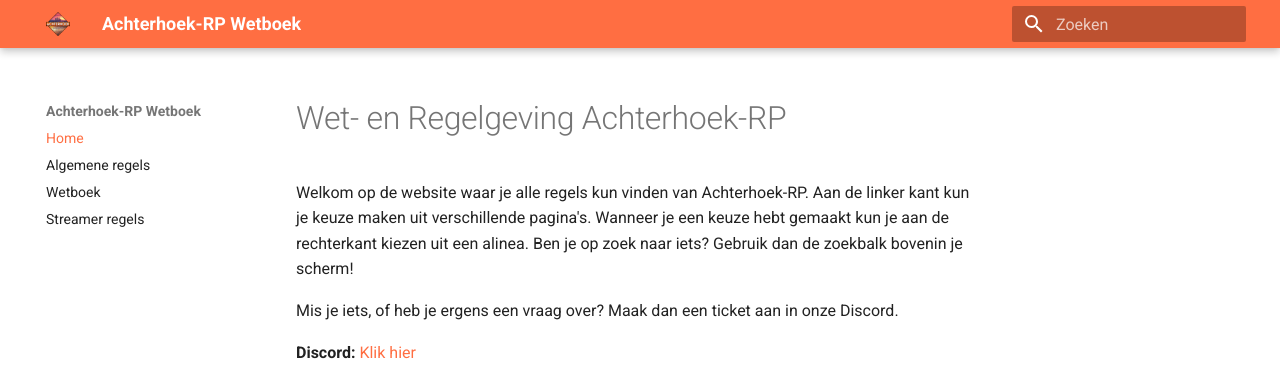
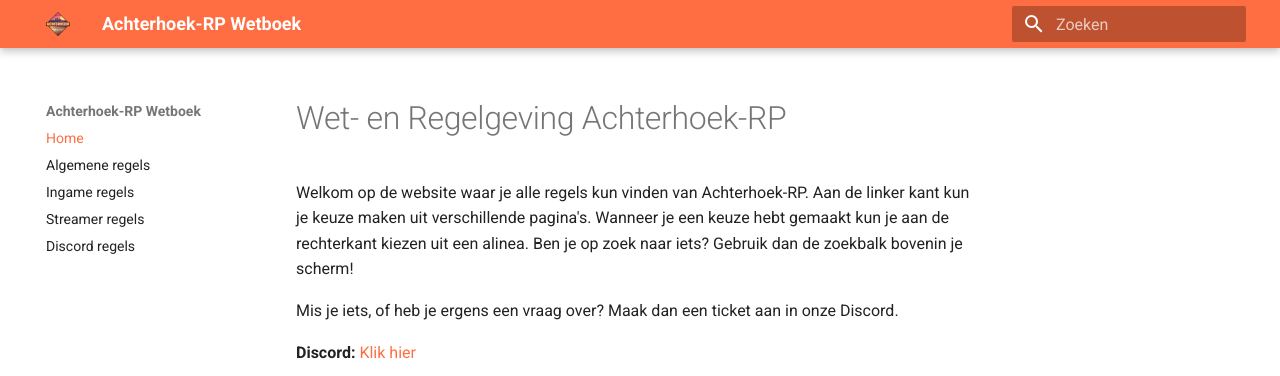
Before and after one commit to Jaccosf/ARP-Wetboek, an MkDocs documentation site: the page built from docs/index.md, in a window 1280 px wide. Shown: the top 376 px of the page. Built offline with MkDocs 1.6.1 and Material for MkDocs 9.7.7, drawn with Linux system fonts in a browser that asks for light colours.

Commit message:
discord regels begin

```diff
--- a/mkdocs.yml
+++ b/mkdocs.yml
@@ -22,8 +22,9 @@
 nav:
   - Home: index.md
   - Algemene regels: algemeen.md
-  - Wetboek: wetboek.md
+  - Ingame regels: wetboek.md
   - Streamer regels: streamers.md
+  - Discord regels: discord.md
 
 extra:
   social:
```
Also changed, not shown: docs/discord.md (added).
